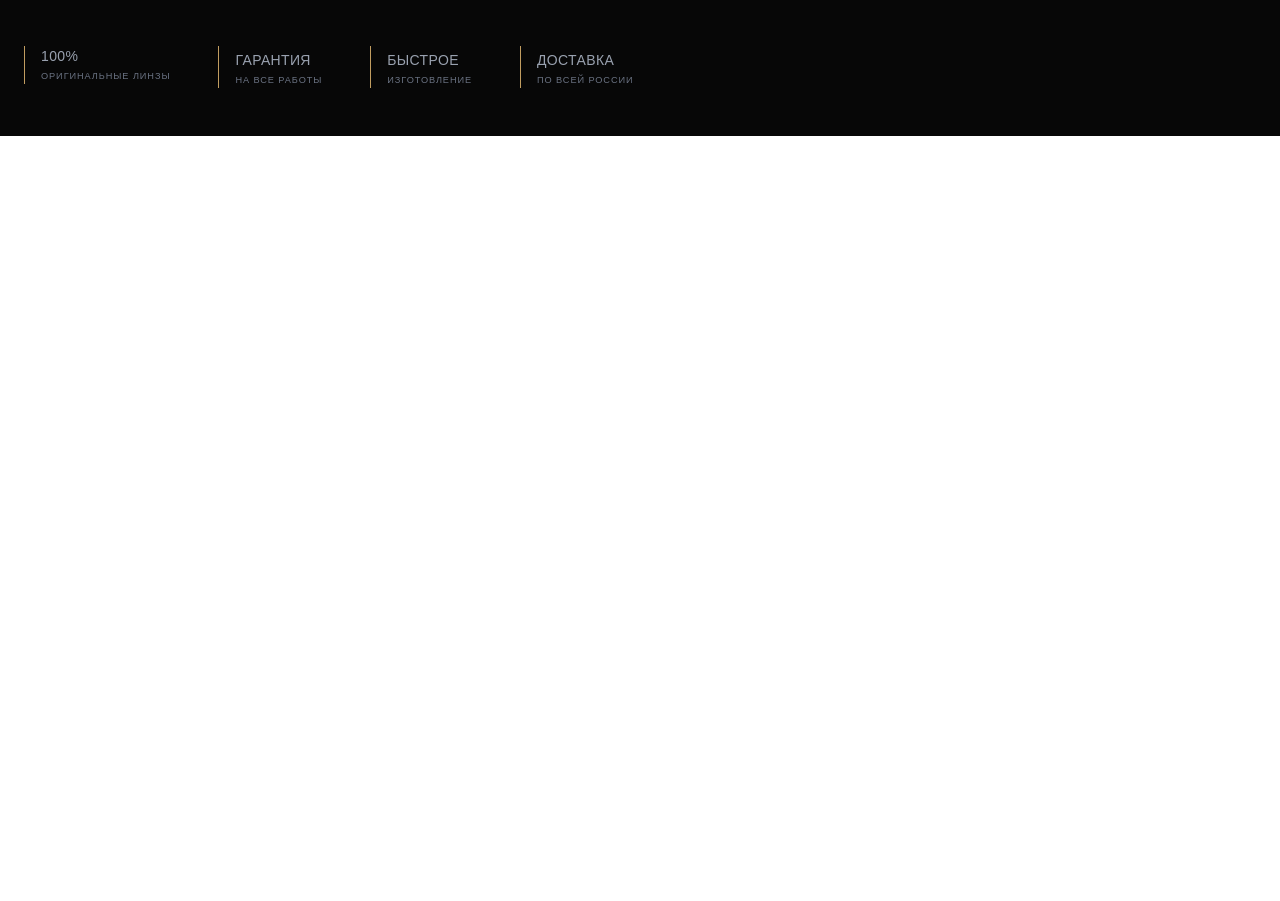
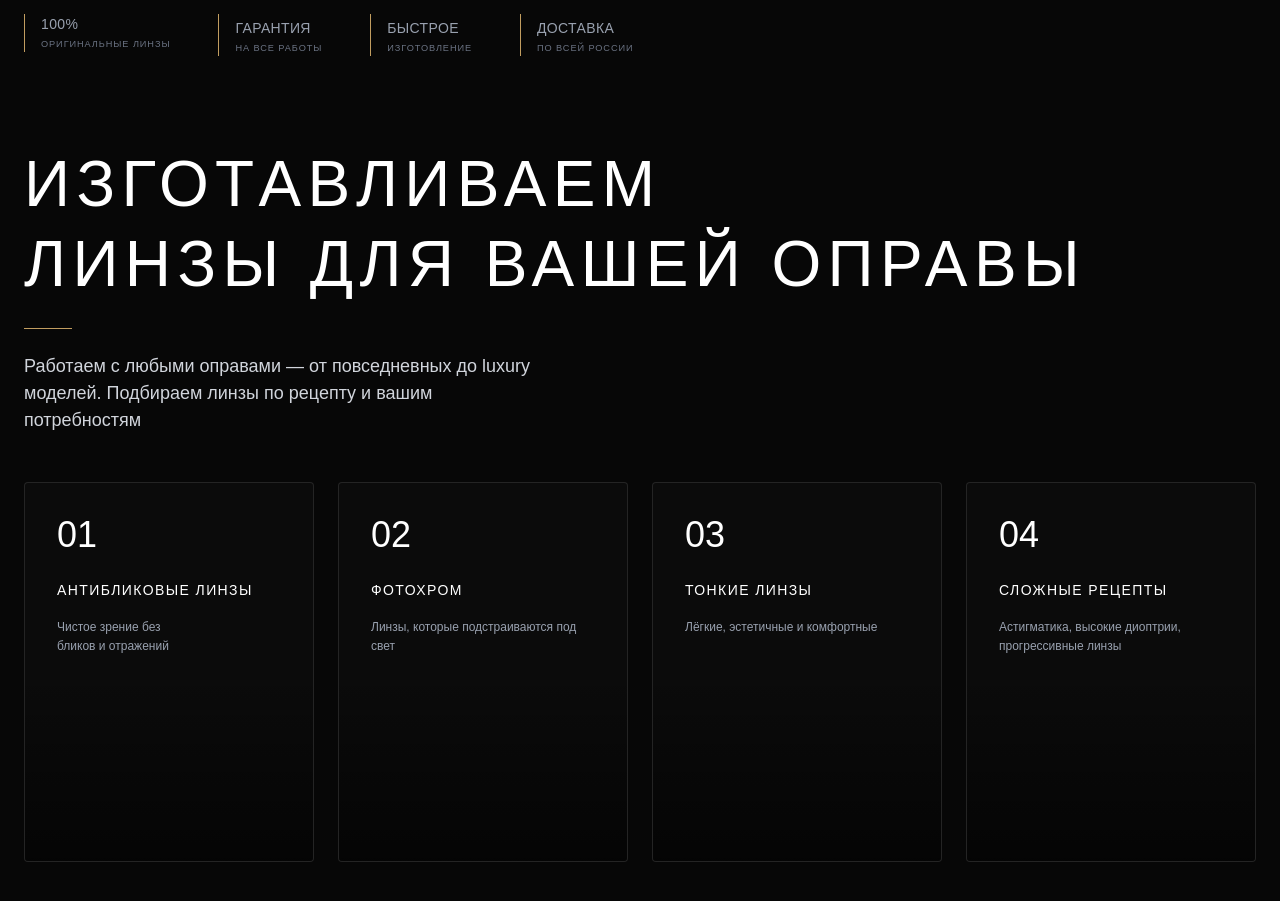
Before and after one commit to kxxdree/broke-optics, a Nuxt app: page / in a window 1280 px wide. Shown: the part 747-1648 px from the top of the page. Before the commit the page ends 883 px from the top, so only its background shows below. Built offline with nearby package versions, Linux system fonts and the light colour scheme.

Commit message:
feat: add lenses section

```diff
--- a/app/components/HeroSection.vue
+++ b/app/components/HeroSection.vue
@@ -10,17 +10,17 @@ import BaseButton from "~/components/UI/BaseButton.vue";
   <AppHeader />
 
   <main class="relative z-10 grow flex flex-col justify-center max-w-7xl mx-auto px-6 w-full py-12">
-    <h3 class="text-gray-400 text-lg tracking-[0.3em] uppercase mb-8 font-light">Премиальная оптика нового формата</h3>
+    <h1 class="text-gray-400 text-lg tracking-[0.3em] uppercase mb-6 font-light">Премиальная оптика нового формата</h1>
 
-    <h1 class="text-5xl md:text-[4rem] leading-tight uppercase mb-8 max-w-2xl font-light tracking-widest">
+    <h2 class="text-5xl md:text-[4rem] leading-tight uppercase mb-6 max-w-2xl font-light tracking-widest">
       Меняем линзы<br />
       в вашей оправе<br />
       без переплат
-    </h1>
+    </h2>
 
-    <div class="w-16 h-px bg-[#c19d60] mb-8"></div>
+    <div class="w-16 h-px bg-[#c19d60] mb-6"></div>
 
-    <p class="text-gray-300 text-lg leading-normal max-w-md mb-8">
+    <p class="text-gray-300 text-lg leading-normal max-w-md mb-6">
       Изготавливаем линзы по вашему рецепту<br />
       для любых оправ — быстро, точно<br />
       и дешевле сетевых оптик.
--- /dev/null
+++ b/app/components/LensesSection.vue
@@ -0,0 +1,74 @@
+<script setup lang="ts">
+const cards: { num: string; title: string; desc: string; image: string }[] = [
+  {
+    num: "01",
+    title: "Антибликовые линзы",
+    desc: "Чистое зрение без\nбликов и отражений",
+    image: "/path-to-lens-1.jpg", // Путь для будущей картинки
+  },
+  {
+    num: "02",
+    title: "Фотохром",
+    desc: "Линзы, которые подстраиваются под свет",
+    image: "/path-to-lens-2.jpg",
+  },
+  {
+    num: "03",
+    title: "Тонкие линзы",
+    desc: "Лёгкие, эстетичные и комфортные",
+    image: "/path-to-lens-3.jpg",
+  },
+  {
+    num: "04",
+    title: "Сложные рецепты",
+    desc: "Астигматика, высокие диоптрии, прогрессивные линзы",
+    image: "/path-to-lens-4.jpg",
+  },
+];
+</script>
+
+<template>
+  <section class="relative w-full py-10 overflow-hidden">
+    <!-- Заглушка для фонового изображения секции. Замени на свой bg-[url('...')] -->
+    <div class="absolute inset-0 z-0 pointer-events-none"></div>
+
+    <div class="max-w-7xl mx-auto px-6 relative z-10">
+      <div class="mb-12">
+        <h2 class="text-5xl md:text-[4rem] leading-tight uppercase mb-6 font-light tracking-widest">
+          Изготавливаем<br />
+          линзы для вашей оправы
+        </h2>
+
+        <div class="w-12 h-px bg-[#c19d60] mb-6"></div>
+
+        <p class="text-gray-300 text-lg leading-normal max-w-lg">
+          Работаем с любыми оправами — от повседневных до luxury моделей. Подбираем линзы по рецепту и вашим потребностям
+        </p>
+      </div>
+
+      <div class="grid grid-cols-1 md:grid-cols-2 lg:grid-cols-4 gap-6">
+        <div
+          v-for="card in cards"
+          :key="card.num"
+          class="flex flex-col h-95 bg-white/2 border border-white/10 rounded pt-8 px-8 relative overflow-hidden"
+        >
+          <span class="text-4xl font-light text-white mb-6">
+            {{ card.num }}
+          </span>
+
+          <h3 class="text-white text-sm tracking-widest uppercase mb-4 whitespace-pre-line leading-relaxed">
+            {{ card.title }}
+          </h3>
+
+          <p class="text-gray-400 text-xs leading-relaxed whitespace-pre-line z-10 relative">
+            {{ card.desc }}
+          </p>
+
+          <div class="absolute bottom-0 left-0 right-0 h-1/2 bg-linear-to-t from-black/60 to-transparent z-0">
+            <!-- Пример: <img :src="card.image" class="w-full h-full object-cover opacity-80" /> -->
+          </div>
+        </div>
+      </div>
+    </div>
+  </section>
+</template>
--- a/app/pages/index.vue
+++ b/app/pages/index.vue
@@ -1,9 +1,11 @@
 <script setup>
 import HeroSection from "~/components/HeroSection.vue";
+import LensesSection from "~/components/LensesSection.vue";
 </script>
 
 <template>
   <div class="min-h-screen bg-[#070707] text-white relative flex flex-col">
     <HeroSection />
+    <LensesSection />
   </div>
 </template>
```
